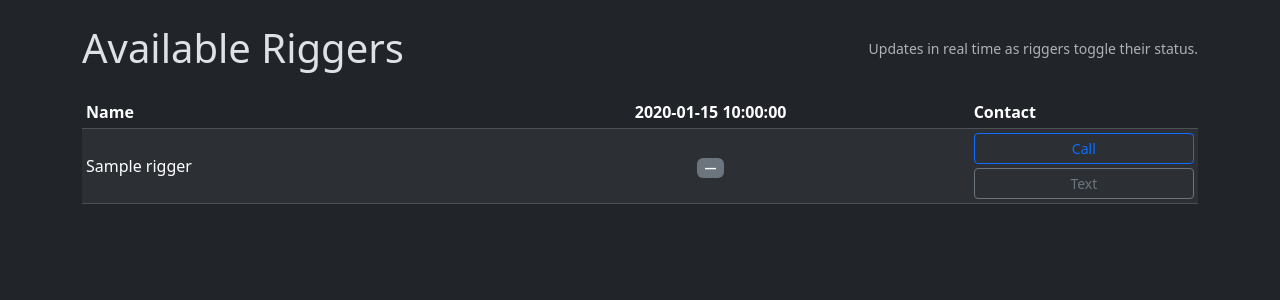
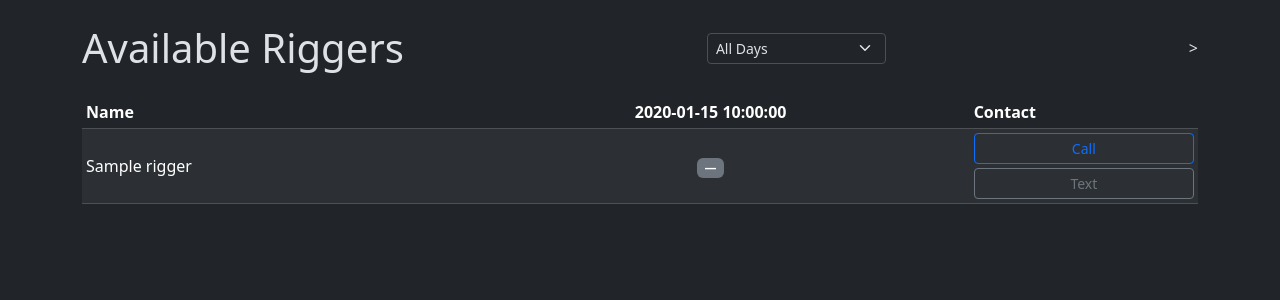
Before and after one commit to dkmkelley/community-riggers, a Flask app: template templates/admin_availability.html in a window 1280 px wide. Shown: the part 56-356 px from the top of the page. Run offline with Flask 3, Linux system fonts and the light colour scheme; the template is opened without the code that fills it: most values are stand-ins (such as "Sample title", 1, 10 or a date in 2020).

Commit message:
Added dropdown box to filter rigger availability by date

```diff
--- a/app.py
+++ b/app.py
@@ -220,26 +220,59 @@ def delete_rigger(id):
 def admin_availability():
     conn = get_db()
 
+    filter_day = request.args.get('filter_day', 'all') # Get the filter_day parameter from the query string, default to 'all'
+
     days = []
     for i in range(5):
         d = date.today() + timedelta(days=i)
         days.append({
-            "date_str": d.strftime("%b %d")
+            "date_str": d.strftime("%b %d"),
+            "date_val": d.strftime("%Y-%m-%d")
         })
 
-    rows = conn.execute("""
-        SELECT r.id, r.name, r.phone, r.affiliation, r.city,
+    # Determine the date filter based on the filter_day parameter
+    if filter_day == 'all':
+        date_filter = None # No date filter, show all riggers
+    elif filter_day == 'today':
+        date_filter = date.today().strftime("%Y-%m-%d") # Filter for riggers available today
+    elif filter_day == 'tomorrow':
+        date_filter = (date.today() + timedelta(days=1)).strftime("%Y-%m-%d") # Filter for riggers available tomorrow
+    else:
+        date_filter = filter_day  # Assume it's in YYYY-MM-DD format
+
+
+    # If a date filter is applied, modify the query to only include riggers available on that date
+    if date_filter:
+        rows = conn.execute("""
+            SELECT r.id, r.name, r.phone, r.affiliation, r.city,
+                   MAX(CASE WHEN a.date = date('now') THEN 1 ELSE 0 END) as day_0,
+                   MAX(CASE WHEN a.date = date('now', '+1 days') THEN 1 ELSE 0 END) as day_1,
+                   MAX(CASE WHEN a.date = date('now', '+2 days') THEN 1 ELSE 0 END) as day_2,
+                   MAX(CASE WHEN a.date = date('now', '+3 days') THEN 1 ELSE 0 END) as day_3,
+                   MAX(CASE WHEN a.date = date('now', '+4 days') THEN 1 ELSE 0 END) as day_4
+            FROM riggers r
+            LEFT JOIN availability a ON a.rigger_id = r.id
+            WHERE r.status = 'approved'
+            AND r.id IN (
+                SELECT rigger_id FROM availability WHERE date =?
+            )
+            GROUP BY r.id
+        """, (date_filter,)).fetchall()
+    else:
+        rows = conn.execute("""
+            SELECT r.id, r.name, r.phone, r.affiliation, r.city,
                MAX(CASE WHEN a.date = date('now') THEN 1 ELSE 0 END) as day_0,
                MAX(CASE WHEN a.date = date('now', '+1 days') THEN 1 ELSE 0 END) as day_1,
                MAX(CASE WHEN a.date = date('now', '+2 days') THEN 1 ELSE 0 END) as day_2,
                MAX(CASE WHEN a.date = date('now', '+3 days') THEN 1 ELSE 0 END) as day_3,
                MAX(CASE WHEN a.date = date('now', '+4 days') THEN 1 ELSE 0 END) as day_4
-        FROM riggers r
-        LEFT JOIN availability a ON a.rigger_id = r.id
-        WHERE r.status = 'approved'
-        GROUP BY r.id
+            FROM riggers r
+            LEFT JOIN availability a ON a.rigger_id = r.id
+            WHERE r.status = 'approved'
+            GROUP BY r.id
         """).fetchall()
 
+    # Process the rows into a list of riggers with their availability
     riggers = []
     for r in rows:
         riggers.append({
@@ -251,7 +284,7 @@ def admin_availability():
 
     riggers = sorted(riggers, key=lambda r: r['name'].split()[-1].lower()) # Sort by last name, case-insensitive
     conn.close()
-    return render_template("admin_availability.html", riggers=riggers, days=days)
+    return render_template("admin_availability.html", riggers=riggers, days=days, filter_day=filter_day)
 
 
 # Admin view to see all riggers with status of 'pending'. Is public on dev server but should be protected in production.
--- a/templates/admin_availability.html
+++ b/templates/admin_availability.html
@@ -3,9 +3,19 @@
 {% block title %}Admin | Community Riggers{% endblock %}
 
 {% block content %}
-<div class="d-flex justify-content-between align-items-center mb-4">
+<!-- Filter Form -->
+ <div class="d-flex justify-content-between align-items-center mb-4">
     <h1 class="mb-0">Available Riggers</h1>
-    <small class="text-muted">Updates in real time as riggers toggle their status.</small>
+    <form method="GET" action="/admin/availability">
+        <select name="filter_day" class="form-select form-select-sm" onchange="this.form.submit()">
+            <option value="all" {% if filter_day == 'all' %}selected{% endif %}>All Days</option>
+            <option value="today" {% if filter_day == 'today' %}selected{% endif %}>Available Today</option>
+            <option value="tomorrow" {% if filter_day == 'tomorrow' %}selected{% endif %}>Available Tomorrow</option>
+            {% for day in days[2:] %} <!-- Start loop at index 2 to skip "today" and "tomorrow" since they are already options.-->
+            <option value="{{ day.date_val }}" {% if filter_day == day.date_val %}selected{% endif %}>{{ day.date_str }}</option>
+            {% endfor %}
+        </select>
+    </form>>
 </div>
 
 {% if riggers %}
@@ -47,6 +57,10 @@
     </table>
 </div>
 {% else %}
-<div class="alert alert-info">No riggers in the directory yet.</div>
+{% if filter_day == 'all' %}
+    <div class="alert alert-info">No riggers available.</div>
+{% else %}
+    <div class="alert alert-info">No riggers available on this date.</div>
+{% endif %}
 {% endif %}
 {% endblock %}
```
